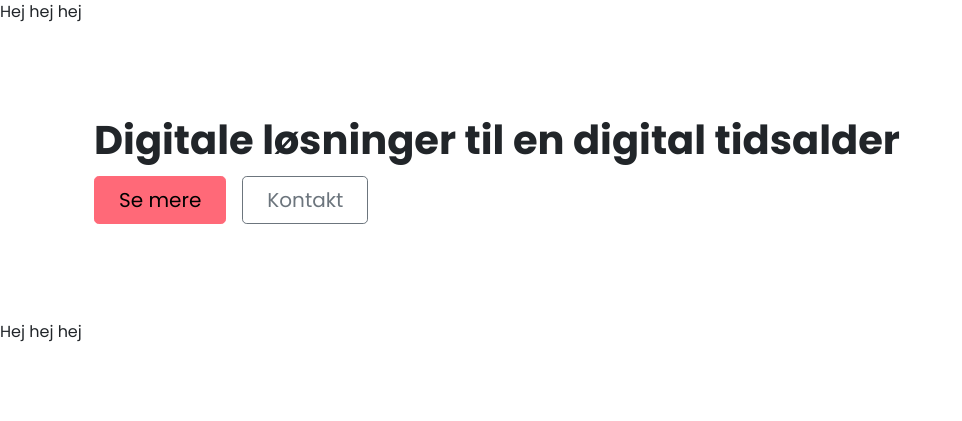
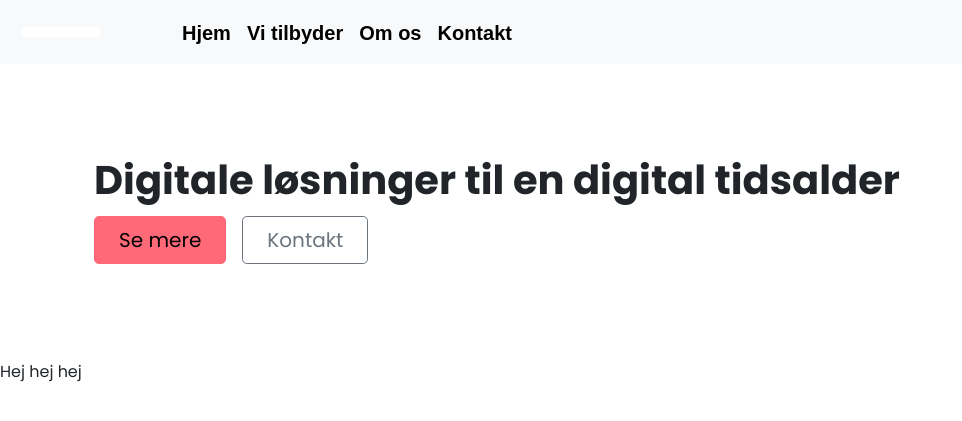
Before and after one commit to chc544/Define, a PHP site: page / in a window 1280 px wide. Shown: the top 421 px of the page, without its empty margins (0-962 px from the left). Run offline with PHP 8.4, Linux system fonts and the light colour scheme; style sheets or scripts are compiled from the project's sources; some libraries are stand-ins or nearby versions; some web fonts are replaced.

Commit message:
- Opsætning af menu linjen / funktion

```diff
--- a/css/menufooter.css
+++ b/css/menufooter.css
@@ -1,3 +1,3 @@
-*{box-sizing:border-box}body{margin:0}h1,h2,h3,h4,h5,h6{margin:0;padding:0}ul,ol{margin:2px 10px 2px 10px;padding:0;list-style-position:inside}li{margin:0}p{margin:0;padding:0}img{display:block;max-width:100%;height:auto}
+*{box-sizing:border-box}body{margin:0}h1,h2,h3,h4,h5,h6{margin:0;padding:0}ul,ol{margin:2px 10px 2px 10px;padding:0;list-style-position:inside}li{margin:0}p{margin:0;padding:0}img{display:block;max-width:100%;height:auto}nav a{font-family:apertura, sans-serif;font-weight:700;font-style:normal;color:black !important}.navbar-toggler{border:none}
 
 /*# sourceMappingURL=menufooter.css.map */
--- a/css/menufooter.scss
+++ b/css/menufooter.scss
@@ -31,3 +31,14 @@ img {
   max-width: 100%;
   height: auto;
 }
+
+nav a {
+  font-family: apertura, sans-serif;
+  font-weight: 700;
+  font-style: normal;
+  color: black !important;
+}
+
+.navbar-toggler {
+  border: none;
+}
--- a/includes/footer.php
+++ b/includes/footer.php
@@ -4,4 +4,4 @@
     <div class="test">Hej hej hej</div>
 </footer>
 
-<script src="node_modules/bootstrap/dist/js/bootstrap.bundle.min.js"></script>
+<script src="node_modules/bo224otstrap/dist/js/bootstrap.bundle.min.js"></script>
--- a/includes/menu.php
+++ b/includes/menu.php
@@ -1,7 +1,26 @@
-<link href="css/menufooter.css" rel="stylesheet" type="text/css">
-
-<nav>
-    <div class="test">Hej hej hej</div>
+<nav class="navbar navbar-expand-lg navbar-light bg-light">
+    <div class="container-fluid">
+        <a class="navbar-brand" href="#">
+            <img class="me-5" src="img/example.jpg" alt="logo af define">
+        </a>
+        <button class="navbar-toggler" type="button" data-bs-toggle="collapse" data-bs-target="#navbarNavDropdown" aria-controls="navbarNavDropdown" aria-expanded="false" aria-label="Toggle navigation">
+            <span class="navbar-toggler-icon"></span>
+        </button>
+        <div class="collapse navbar-collapse text-center" id="navbarNavDropdown">
+            <ul class="navbar-nav">
+                <li class="nav-item">
+                    <a class="nav-link fs-5" href="#">Hjem</a>
+                </li>
+                <li class="nav-item">
+                    <a class="nav-link fs-5" href="#">Vi tilbyder</a>
+                </li>
+                <li class="nav-item">
+                    <a class="nav-link fs-5" href="#">Om os</a>
+                </li>
+                <li class="nav-item">
+                    <a class="nav-link fs-5" href="#">Kontakt</a>
+                </li>
+            </ul>
+        </div>
+    </div>
 </nav>
-
-<script src="node_modules/bootstrap/dist/js/bootstrap.bundle.min.js"></script>
--- a/includes/top.php
+++ b/includes/top.php
@@ -16,6 +16,8 @@
     <script src="https://kit.fontawesome.com/627f0b1d73.js" crossorigin="anonymous"></script>
     <link rel="stylesheet" href="https://cdn.jsdelivr.net/npm/bootstrap-icons@1.5.0/font/bootstrap-icons.css">
     <link rel="stylesheet" href="https://use.fontawesome.com/releases/v5.15.4/css/all.css" integrity="sha384-DyZ88mC6Up2uqS4h/KRgHuoeGwBcD4Ng9SiP4dIRy0EXTlnuz47vAwmeGwVChigm" crossorigin="anonymous">
+    <link href="css/menufooter.css" rel="stylesheet" type="text/css">
+    <link rel="stylesheet" href="https://use.typekit.net/gsh6skh.css">
 
     <meta name="viewport" content="width=device-width, initial-scale=1">
 
```
Also changed, not shown: 1 other file.
